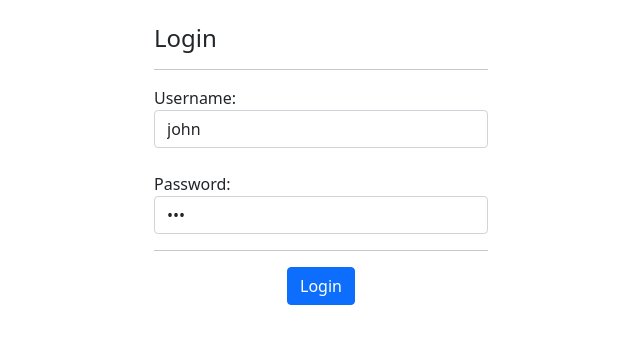
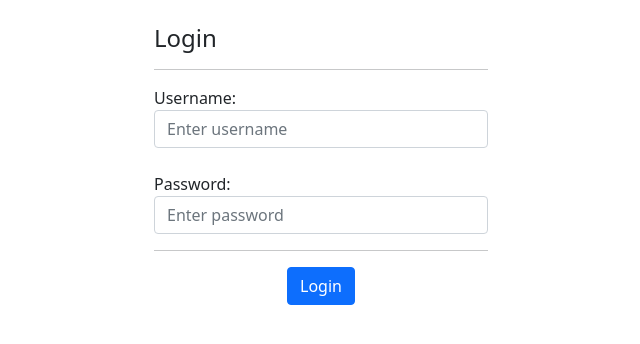
Before and after one commit to clarityLee/timesheet-frontend, a React (Create React App) app: page /login in a window 1280 px wide. Shown: the top 344 px of the page, without its empty margins (319-959 px from the left). Built offline with nearby package versions, Linux system fonts and the light colour scheme.

Commit message:
fix user/pass hardcode

```diff
--- a/src/components/login/Login.js
+++ b/src/components/login/Login.js
@@ -4,8 +4,8 @@ import { useAppContext } from '../../contexts/AppContext';
 
 const Login = (prop) => {
   const auth = useAppContext();
-  const [username, setUsername] = useState('john');
-  const [password, setPassword] = useState('123');
+  const [username, setUsername] = useState('');
+  const [password, setPassword] = useState('');
 
   const navigate = useNavigate();
 
```
